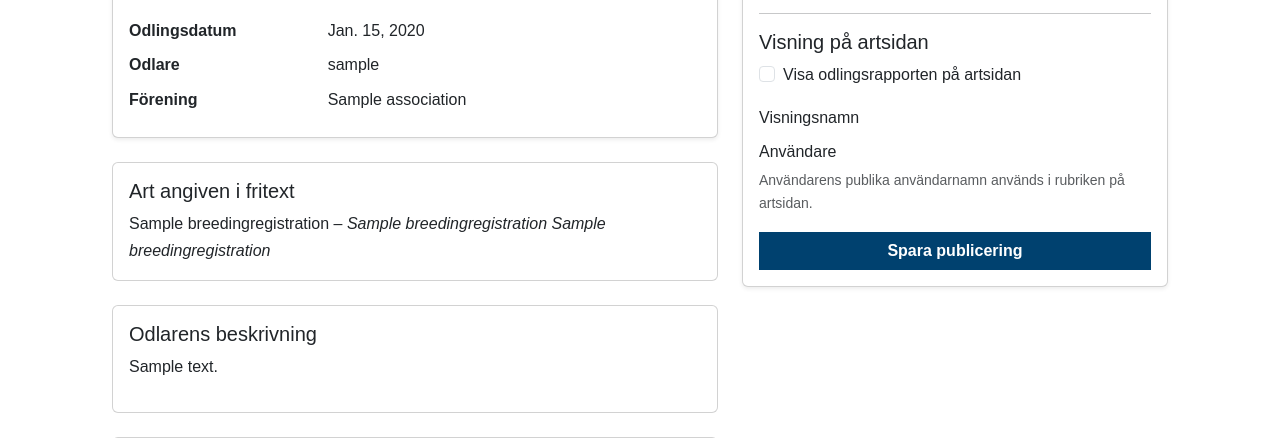
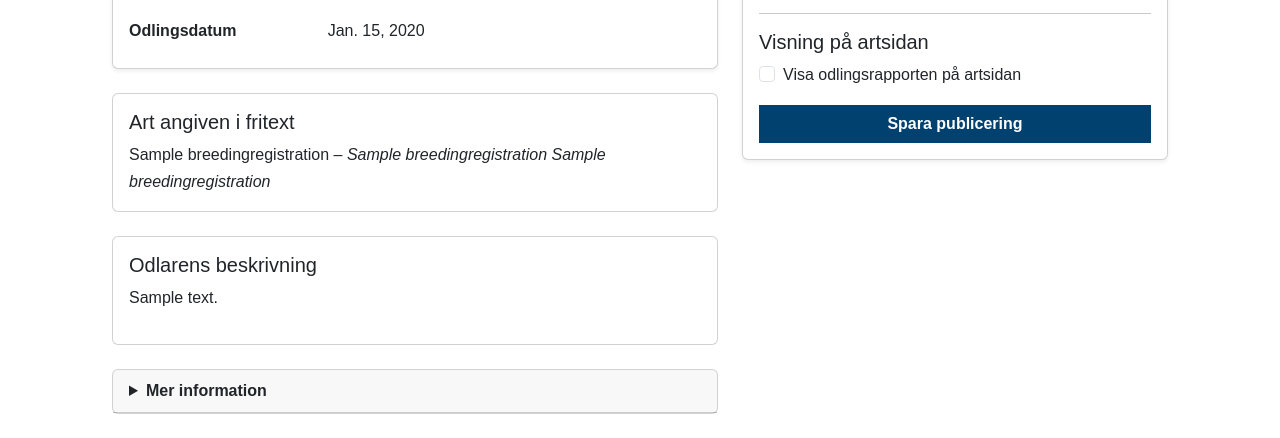
Before and after one commit to Perrow/sarf-breeder-award, a Django app: page /granskning/1/ in a window 1280 px wide. Shown: the part 206-644 px from the top of the page. Run offline with Django 5.2, Linux system fonts and the light colour scheme; the visitor is signed in with stand-in values (Sample User, id 1); data comes from the database, SQL or seed files in the repository; tables that the repository leaves empty hold one stand-in row (values such as "Sample post"); grey boxes marked "Sample" are stand-in pictures; data that the repository does not hold is empty; parts of the project's set-up code (start-up, migrations or seed data) failed here and were passed over; some libraries are stand-ins or nearby versions.

Commit message:
BREED-003 Hide submitter identity from review page

```diff
--- a/breedings/templates/breedings/review_registration.html
+++ b/breedings/templates/breedings/review_registration.html
@@ -18,8 +18,6 @@
                 </h1>
                 <dl class="row mb-0">
                     <dt class="col-sm-4">Odlingsdatum</dt><dd class="col-sm-8">{{ registration.breeding_date }}</dd>
-                    <dt class="col-sm-4">Odlare</dt><dd class="col-sm-8">{{ registration.owner }}</dd>
-                    <dt class="col-sm-4">Förening</dt><dd class="col-sm-8">{{ registration.association }}</dd>
                 </dl>
             </div>
         </div>
@@ -96,11 +94,6 @@
                         </label>
                         {% for error in form.show_on_species_page.errors %}<div class="invalid-feedback d-block">{{ error }}</div>{% endfor %}
                     </div>
-                    <div class="mb-3">
-                        <div class="form-label">Visningsnamn</div>
-                        <div>{{ registration.owner.public_display_name }}</div>
-                        <div class="form-text">Användarens publika användarnamn används i rubriken på artsidan.</div>
-                    </div>
 
                     <div class="d-grid gap-2">
                         {% if publication_only %}
```
